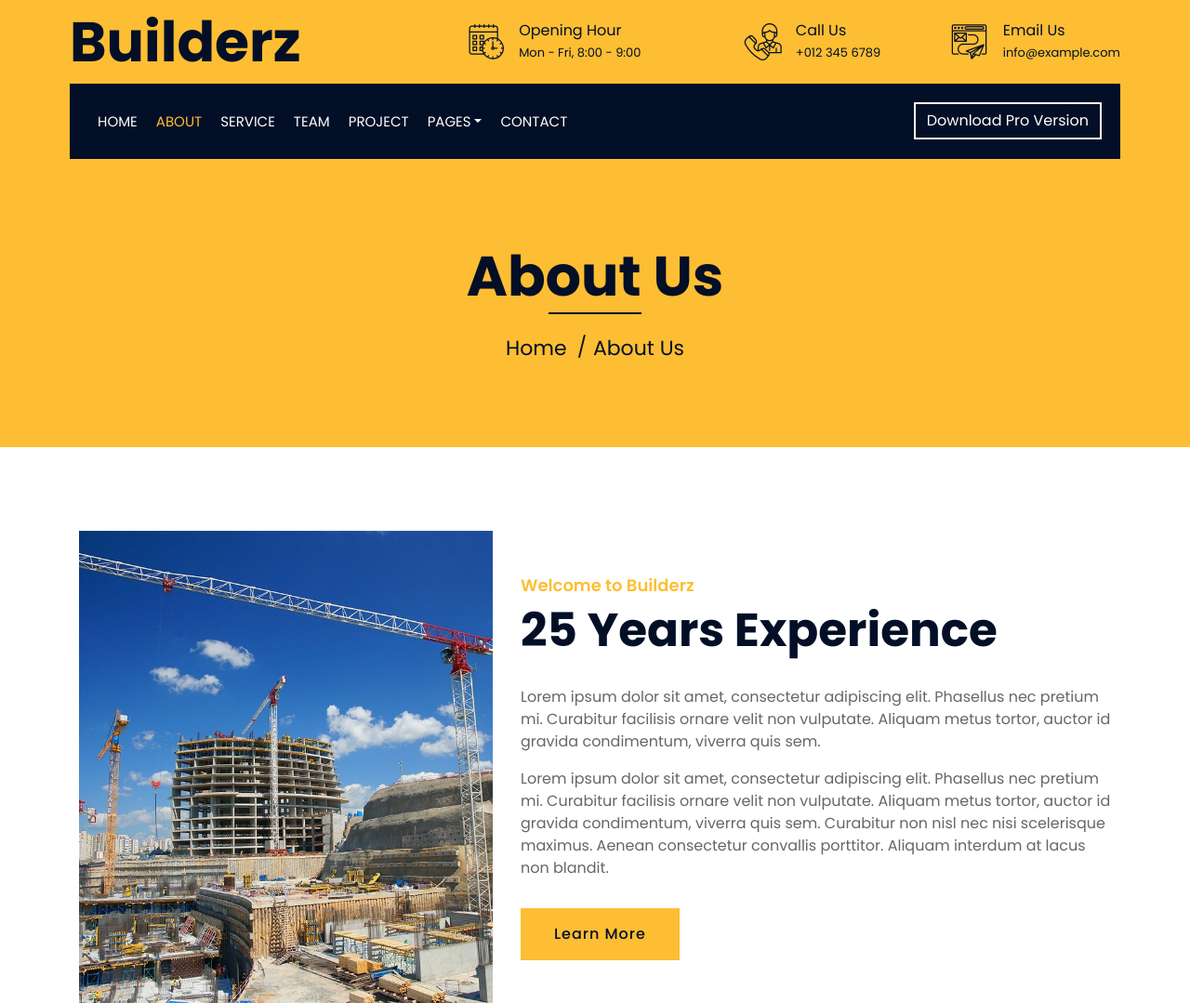
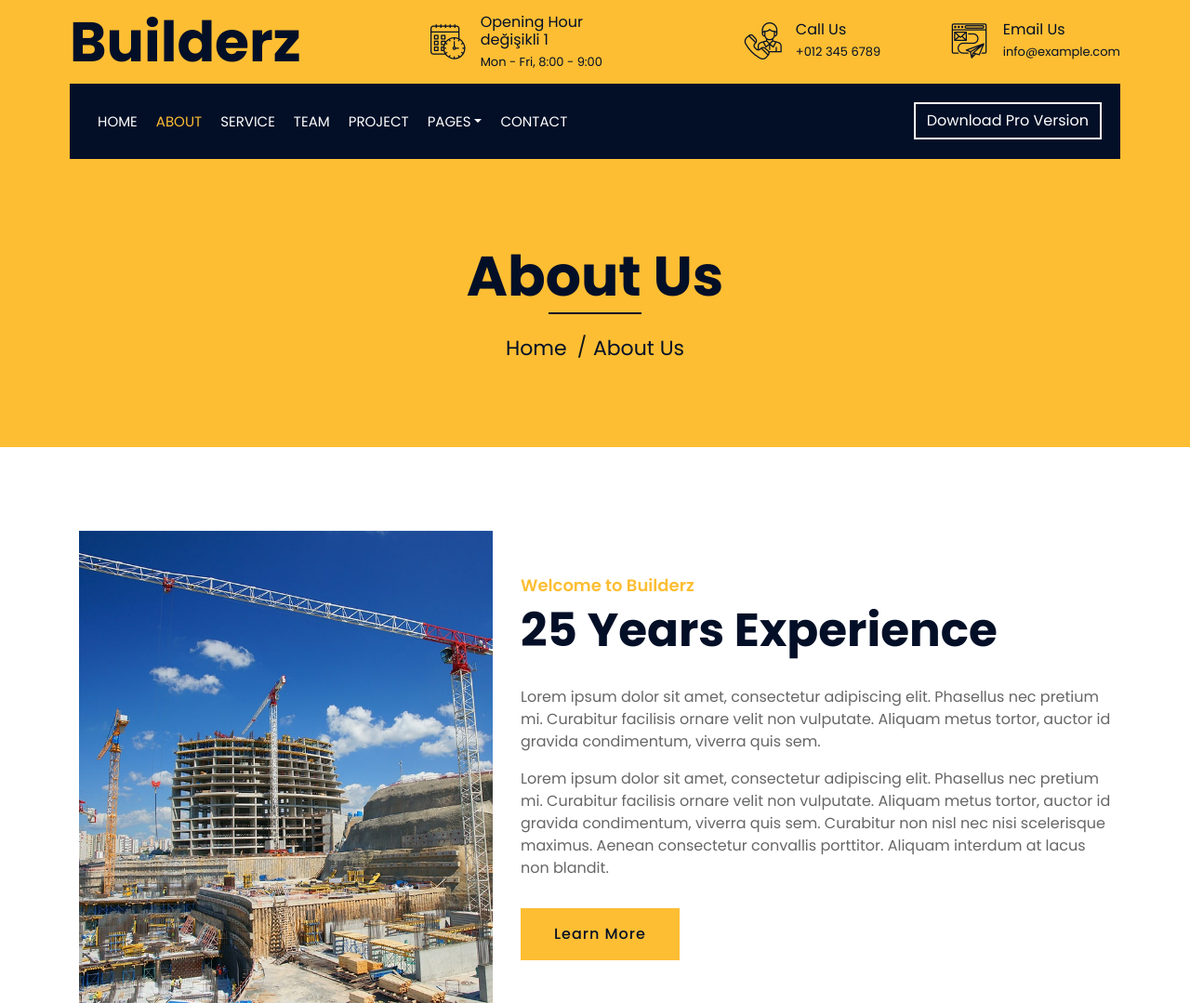
Before and after one commit to dsavas1/construction-company-website-template, a plain HTML site: page about.html in a window 1280 px wide. Shown: the top 1079 px of the page at 93% size. Drawn offline with nearby package versions, Linux system fonts and the light colour scheme.

Commit message:
about sayfası düzenlendi

```diff
--- a/about.html
+++ b/about.html
@@ -49,7 +49,7 @@
                                             <i class="flaticon-calendar"></i>
                                         </div>
                                         <div class="top-bar-text">
-                                            <h3>Opening Hour</h3>
+                                            <h3>Opening Hour değişikli 1</h3>
                                             <p>Mon - Fri, 8:00 - 9:00</p>
                                         </div>
                                     </div>
```
